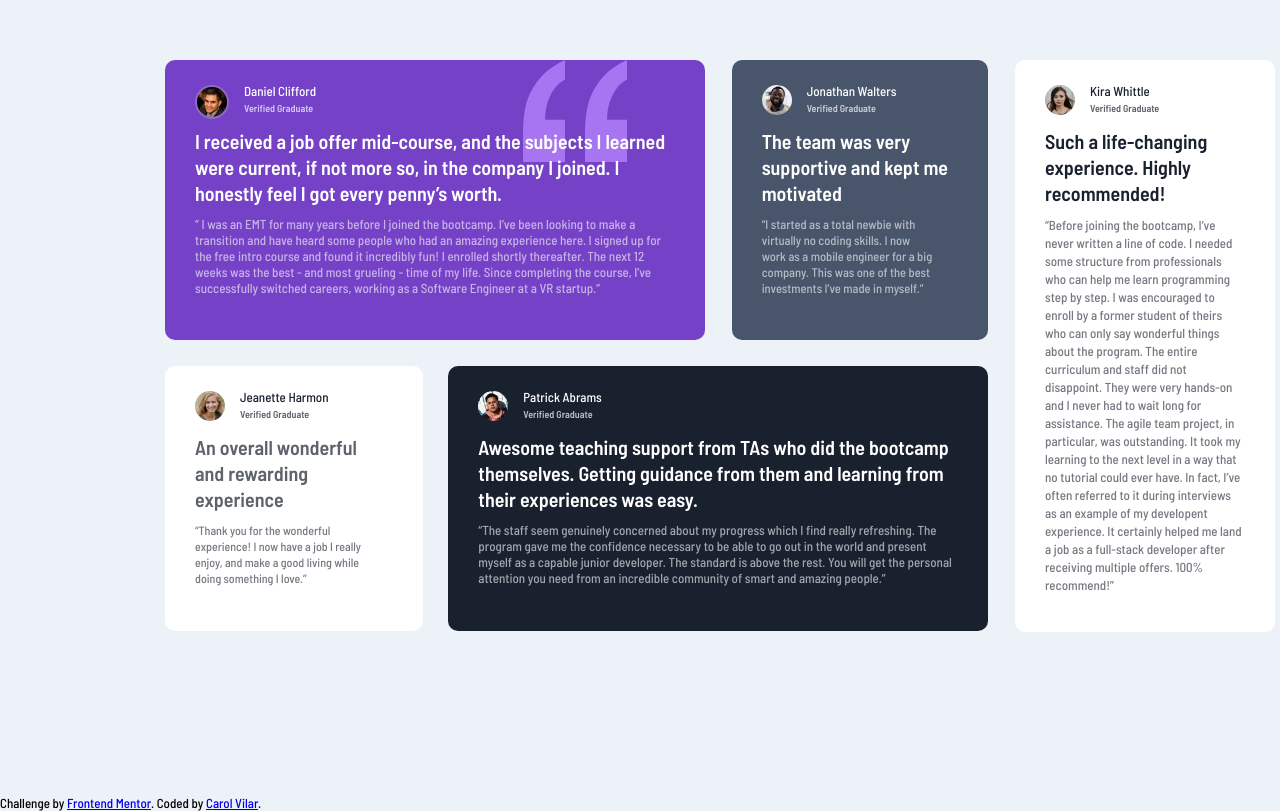
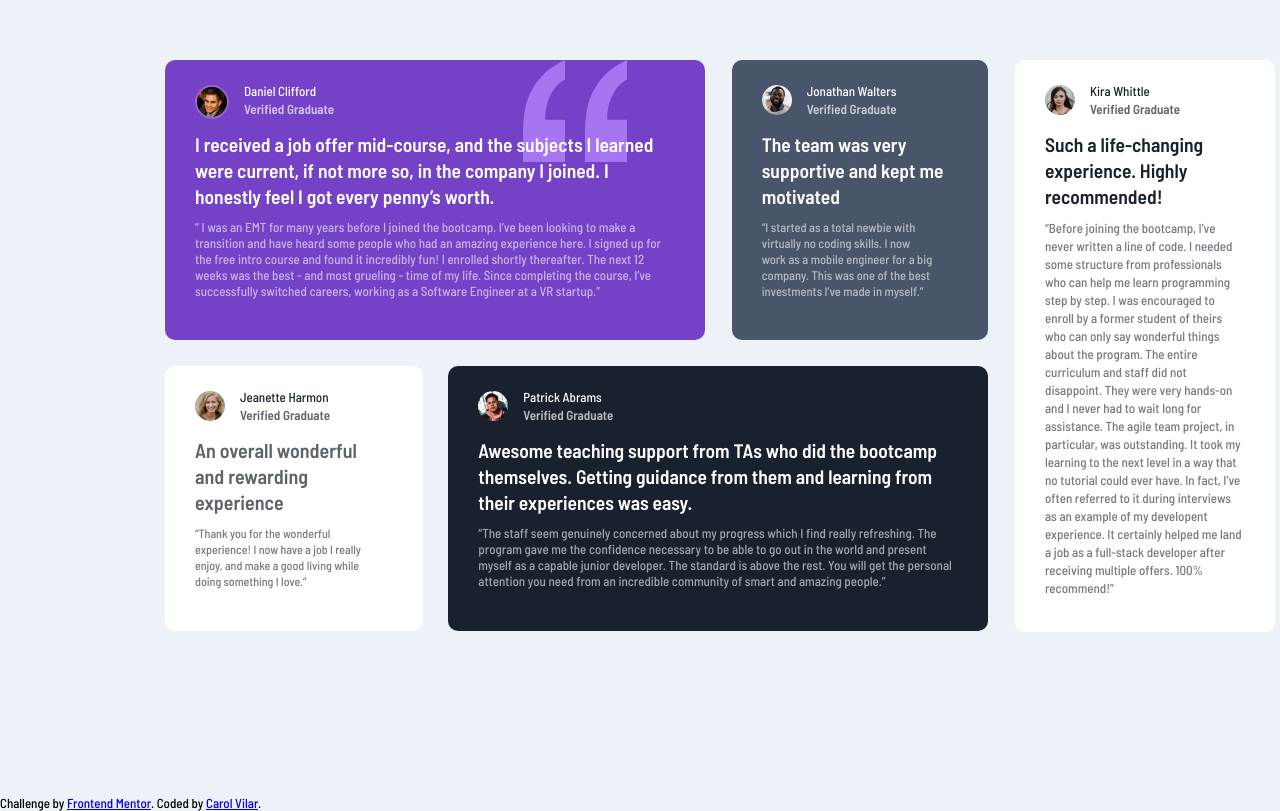
Before and after one commit to Caroline-Barbosa-Vilar/testimonials-project, a plain HTML site: page index.html in a window 1280 px wide. Shown: the part 105-916 px from the top of the page. Drawn offline with Linux system fonts and the light colour scheme.

Commit message:
refactor: the font size to em

```diff
--- a/src/css/base.css
+++ b/src/css/base.css
@@ -17,7 +17,7 @@ body {
   width: 1440px;
   background-color: var(--light-gray-blue);
   font-family: 'Barlow Semi Condensed', sans-serif;
-  Font-size: 13px;
+  font-size: 1.3em;
 }
 .card {
   border-radius: 10px;
@@ -45,12 +45,12 @@ body {
 }
 .about-user p {
   opacity: 70%;
-  font-size: 10px;
+  font-size: 1em;
   font-weight: 600;
   margin-bottom: 15px;
 }
 .testimonial span {
-  font-size: 20px;
+  font-size: 1.5em;
   font-weight: 600;
   line-height: 26px;
   padding-bottom: 10px;
```
